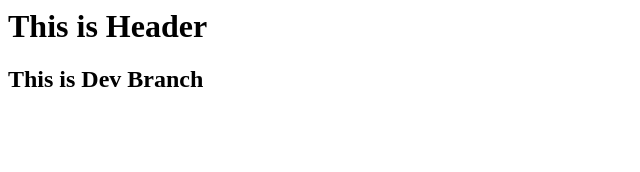
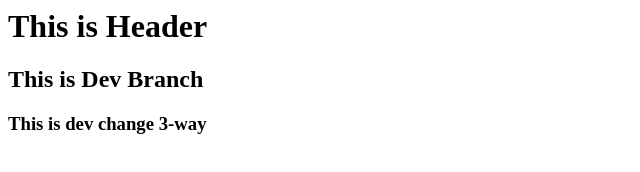
Before and after one commit to aceakhilesh/WebApp1, a plain HTML site: page index.html in a window 1280 px wide. Shown: the whole page, without its empty margins (0-640 px from the left). Drawn offline with Linux system fonts and the light colour scheme.

Commit message:
Dev 3-way change

```diff
--- a/index.html
+++ b/index.html
@@ -1,2 +1,3 @@
 <h1>This is Header </h1>
 <h2>This is Dev Branch</h2>
+<h3>This is dev change 3-way</h3>
```
